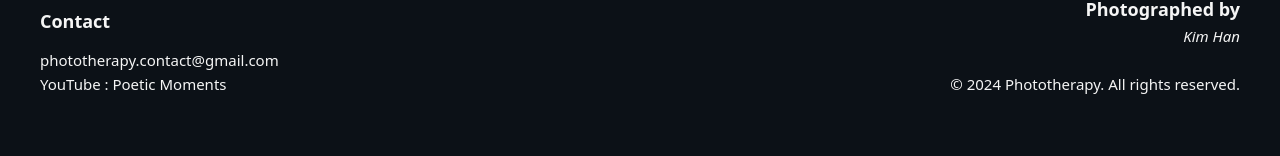
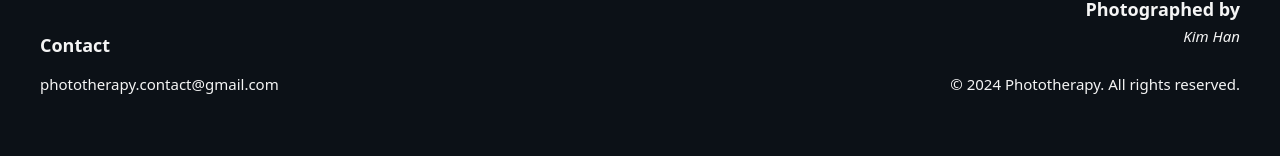
Before and after one commit to Procrustes5/phototherapy_new, a Vue app: page /photo in a window 1280 px wide. Shown: the part 144-300 px from the top of the page. Built offline with nearby package versions, Linux system fonts and the light colour scheme; no server answers; the database is empty.

Commit message:
Update AppFooter.vue

```diff
--- a/src/views/app/AppFooter.vue
+++ b/src/views/app/AppFooter.vue
@@ -6,7 +6,7 @@ const currentYear = new Date().getFullYear()
     <div class="footer-left">
       <span class="contact-title">Contact</span>
       <span class="contact-email">phototherapy.contact@gmail.com</span>
-      <span>YouTube : Poetic Moments</span>
+      <span></span>
     </div>
     <div class="footer-right">
       <div class="photographer">
```
